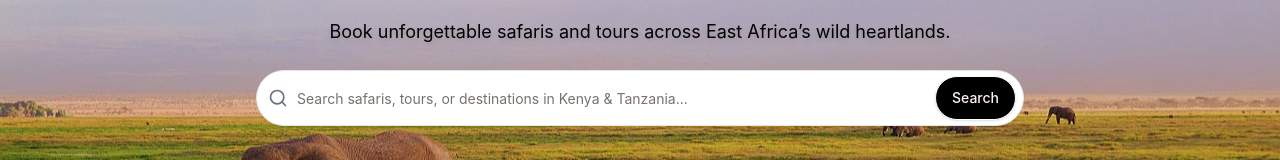
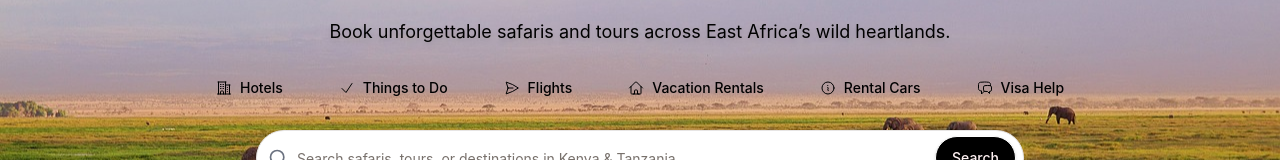
Before and after one commit to bozize/bana, a Next.js app: page / in a window 1280 px wide. Shown: the part 211-371 px from the top of the page. Built offline with nearby package versions, Linux system fonts and the light colour scheme; a web font is replaced by a local one.

Commit message:
Initial commit

```diff
--- a/package.json
+++ b/package.json
@@ -9,6 +9,7 @@
     "lint": "next lint"
   },
   "dependencies": {
+    "@heroicons/react": "^2.2.0",
     "@hookform/resolvers": "^4.1.3",
     "@radix-ui/react-dialog": "^1.1.6",
     "@radix-ui/react-label": "^2.1.2",
--- a/src/app/page.tsx
+++ b/src/app/page.tsx
@@ -4,6 +4,14 @@ import { Card, CardContent } from "@/components/ui/card";
 import Link from "next/link";
 import Image from "next/image";
 import safari from "@/images/vector.svg";
+import {
+  BuildingOffice2Icon,
+  CheckIcon,
+  PaperAirplaneIcon,
+  HomeIcon,
+  InformationCircleIcon,
+  ChatBubbleLeftRightIcon,
+} from "@heroicons/react/24/outline";
 
 // Define TypeScript interfaces for component props
 interface SafariCardProps {
@@ -41,6 +49,46 @@ export default function Home() {
           Book unforgettable safaris and tours across East Africa’s wild heartlands.
         </p>
         <div className="max-w-3xl mx-auto">
+          {/* Navigation Links */}
+          <nav className="hidden md:flex justify-center items-center space-x-6 mb-6">
+            <Button variant="ghost" className="text-black font-medium hover:bg-white/20 rounded-full transition-colors">
+              <Link href="/hotels" className="flex items-center space-x-2">
+                <BuildingOffice2Icon className="w-5 h-5" />
+                <span>Hotels</span>
+              </Link>
+            </Button>
+            <Button variant="ghost" className="text-black font-medium hover:bg-white/20 rounded-full transition-colors">
+              <Link href="/things-to-do" className="flex items-center space-x-2">
+                <CheckIcon className="w-5 h-5" />
+                <span>Things to Do</span>
+              </Link>
+            </Button>
+            <Button variant="ghost" className="text-black font-medium hover:bg-white/20 rounded-full transition-colors">
+              <Link href="/flights" className="flex items-center space-x-2">
+                < PaperAirplaneIcon className="w-5 h-5" />
+                <span>Flights</span>
+              </Link>
+            </Button>
+            <Button variant="ghost" className="text-black font-medium hover:bg-white/20 rounded-full transition-colors">
+              <Link href="/vacation-rentals" className="flex items-center space-x-2">
+                <HomeIcon className="w-5 h-5" />
+                <span>Vacation Rentals</span>
+              </Link>
+            </Button>
+            <Button variant="ghost" className="text-black font-medium hover:bg-white/20 rounded-full transition-colors">
+              <Link href="/rental-cars" className="flex items-center space-x-2">
+                <InformationCircleIcon className="w-5 h-5" />
+                <span>Rental Cars</span>
+              </Link>
+            </Button>
+            <Button variant="ghost" className="text-black font-medium hover:bg-white/20 rounded-full transition-colors">
+              <Link href="/forums" className="flex items-center space-x-2">
+                <ChatBubbleLeftRightIcon className="w-5 h-5" />
+                <span>Visa Help</span>
+              </Link>
+            </Button>
+          </nav>
+          {/* Search Input */}
           <div className="relative">
             <Input
               type="text"
```
Also changed, not shown: 1 other file (tests, documents, lock files or other folders). Lines whose indentation alone changed are shown as unchanged.
